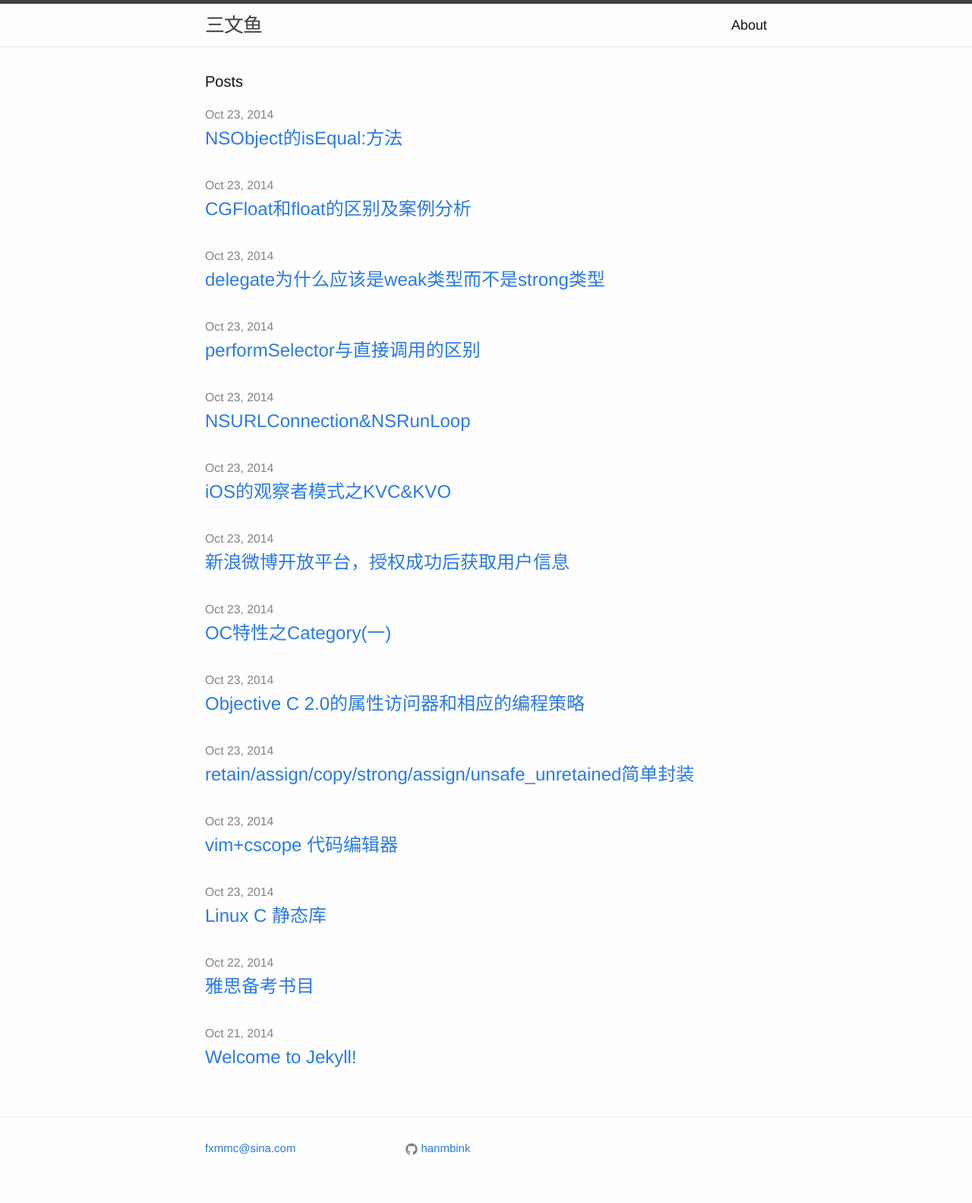
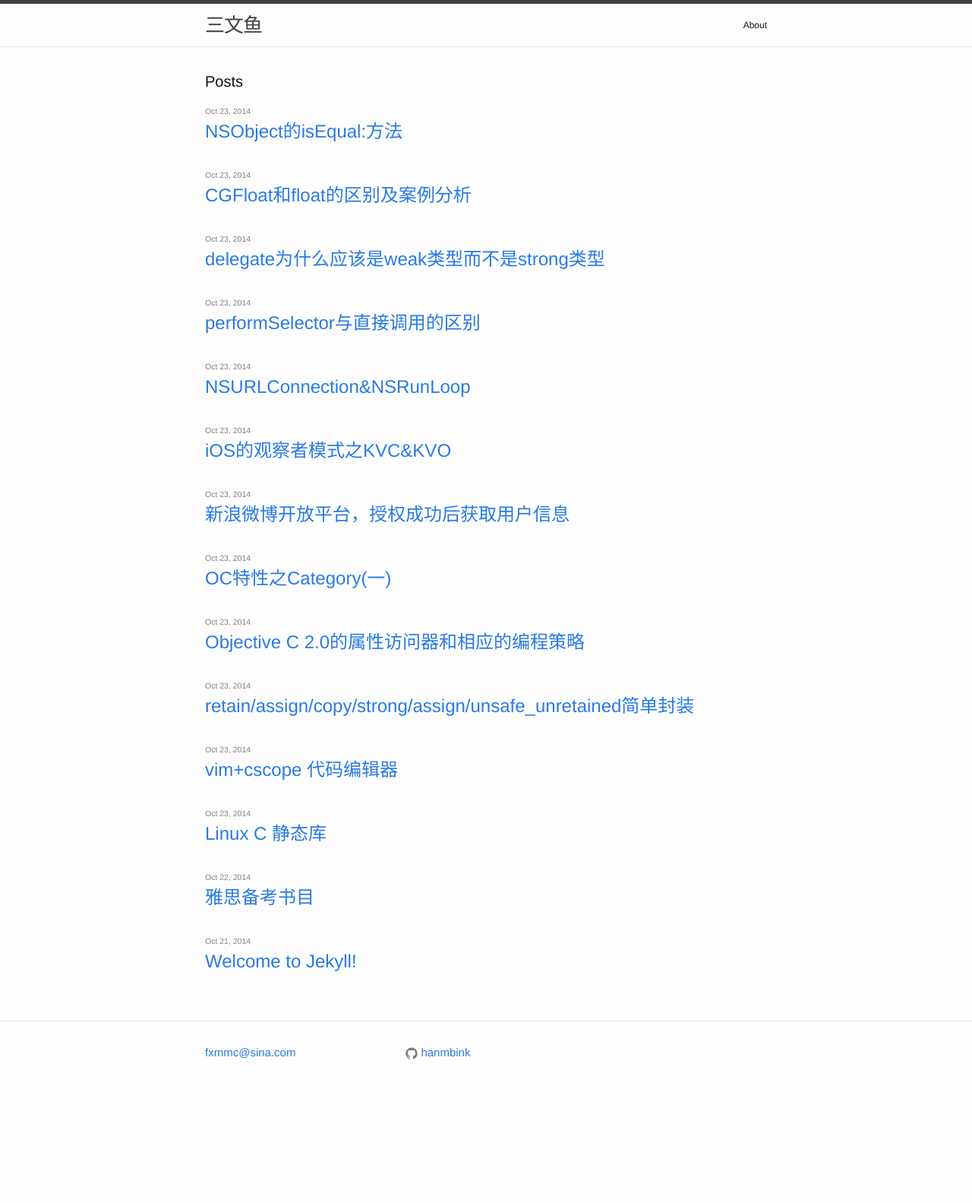
Before and after one commit to binkwang/hanmbink.github.io, a Jekyll site: the page built from index.html, in a window 1280 px wide. Shown: the whole page at 76% size. Built offline with Jekyll 4.4.1, drawn with Linux system fonts in a browser that asks for light colours; after the commit the page ends 1457 px from its top, so only the background shows below that.

Commit message:
Update main.scss

```diff
--- a/css/main.scss
+++ b/css/main.scss
@@ -7,7 +7,7 @@
 
 // Our variables
 $base-font-family: Helvetica, Arial, sans-serif;
-$base-font-size:   18px;
+$base-font-size:   12px;
 $small-font-size:  $base-font-size * 0.875;
 $base-line-height: 1.5;
 
```
